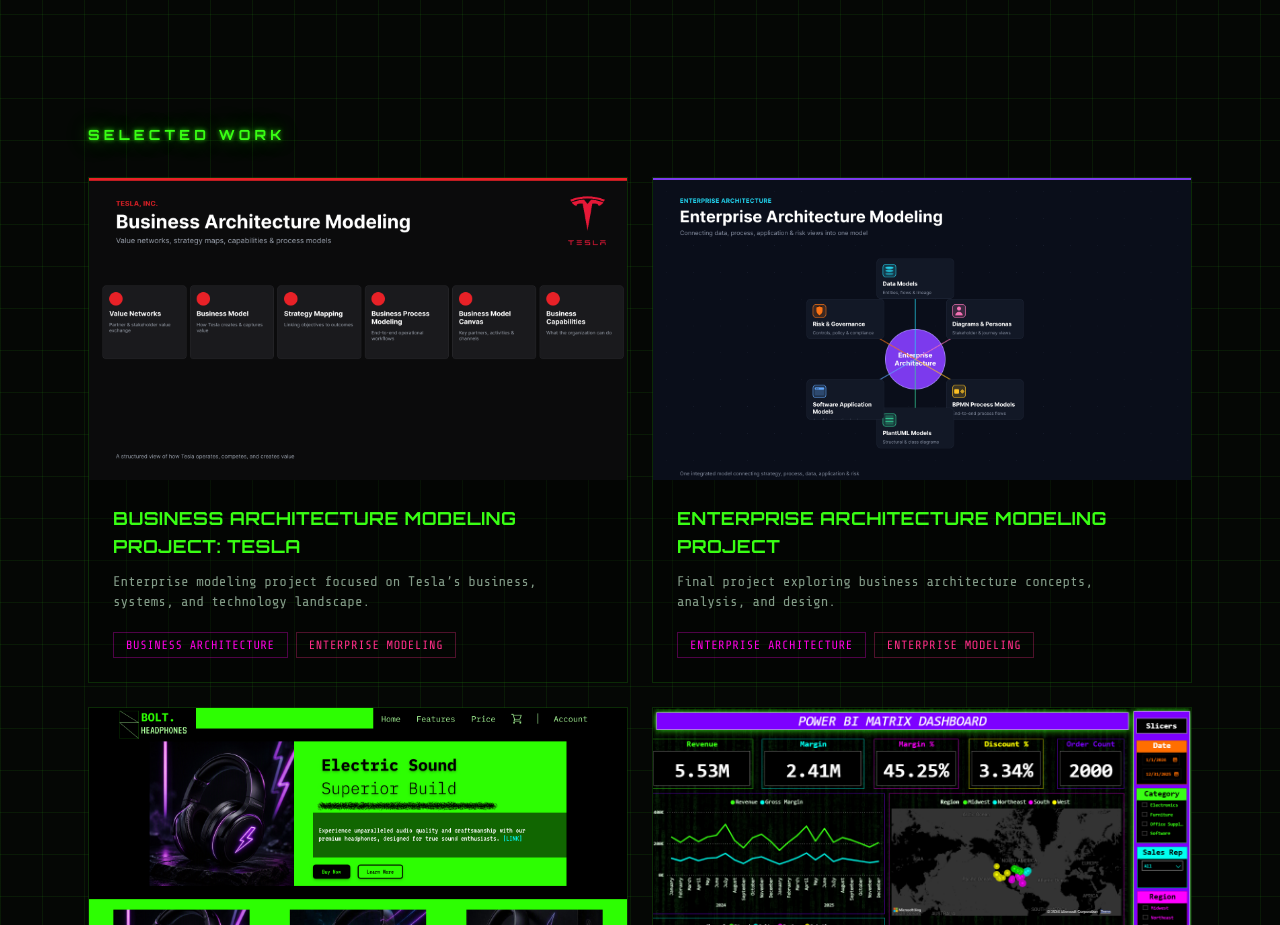
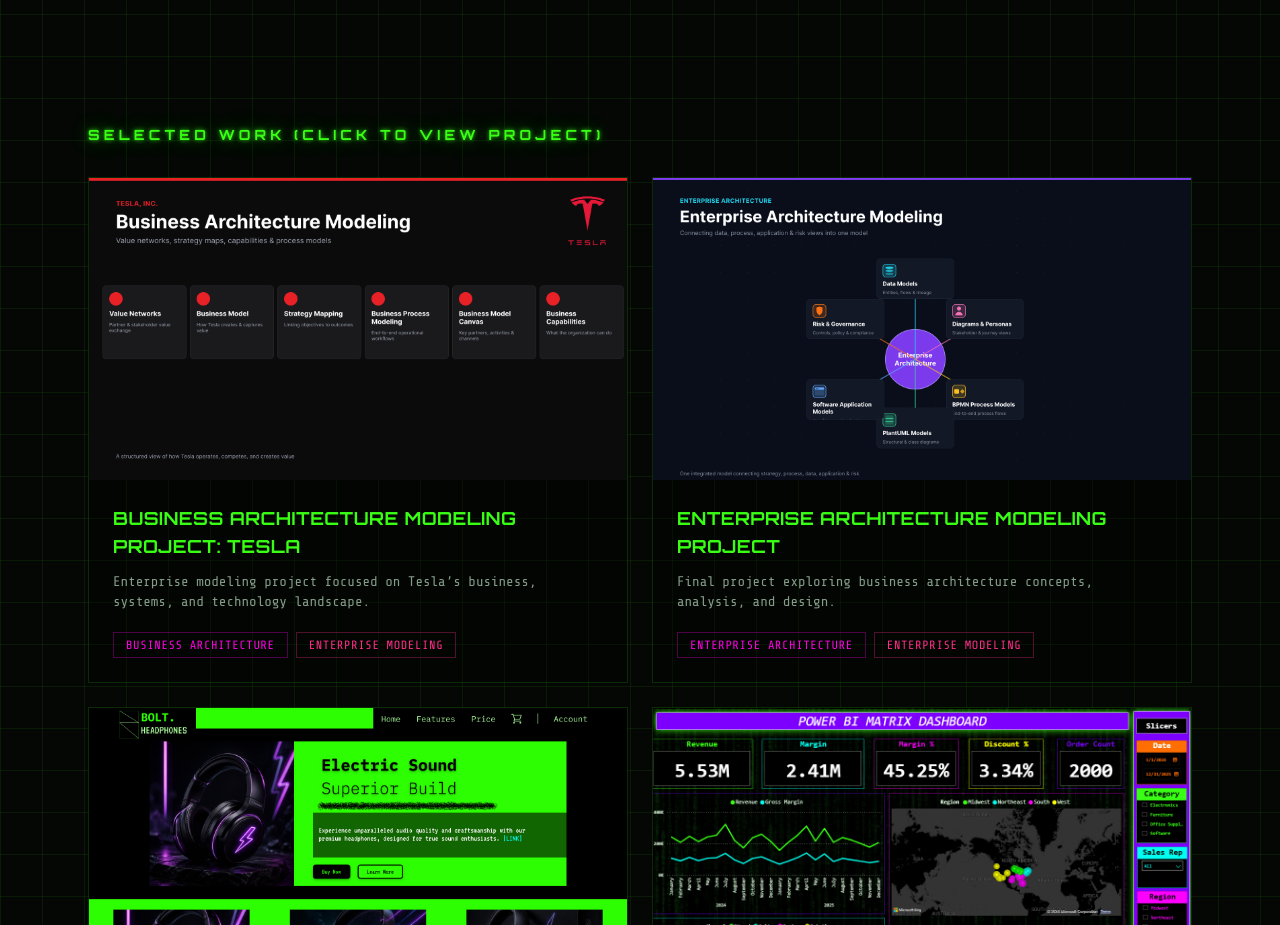
Before and after one commit to maxmoed22/Max_Website, a Next.js app in the folder Website/: page / in a window 1280 px wide. Shown: the part 1540-2465 px from the top of the page. Built offline with nearby package versions, Linux system fonts and the light colour scheme.

Commit message:
update to project section

```diff
--- a/Website/src/components/Projects.tsx
+++ b/Website/src/components/Projects.tsx
@@ -5,7 +5,7 @@
   return (
     <section id="work" className="mx-auto max-w-6xl px-6 py-20">
       <h2 className="mb-8 font-[family-name:var(--font-heading)] text-sm font-bold uppercase tracking-[0.3em] text-glow-green">
-        Selected Work
+        Selected Work (Click to View Project)
       </h2>
 
       <div className="grid gap-6 sm:grid-cols-2">
```
